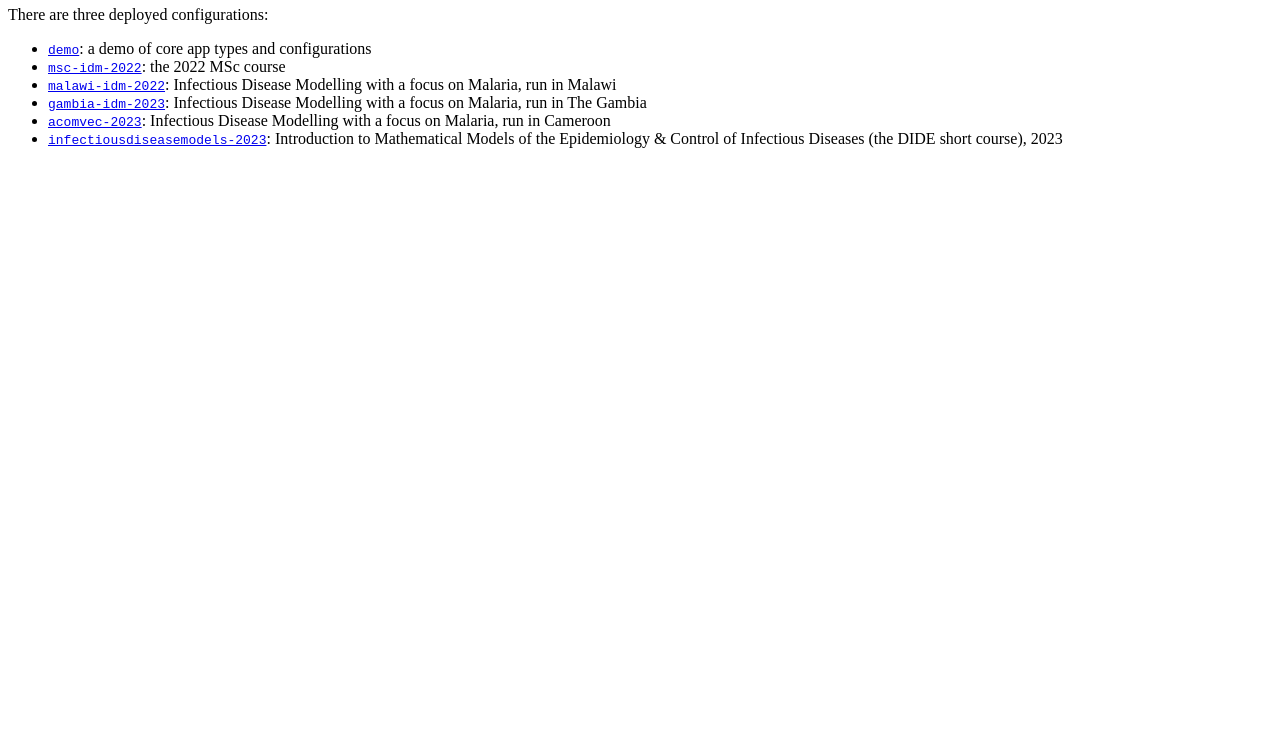
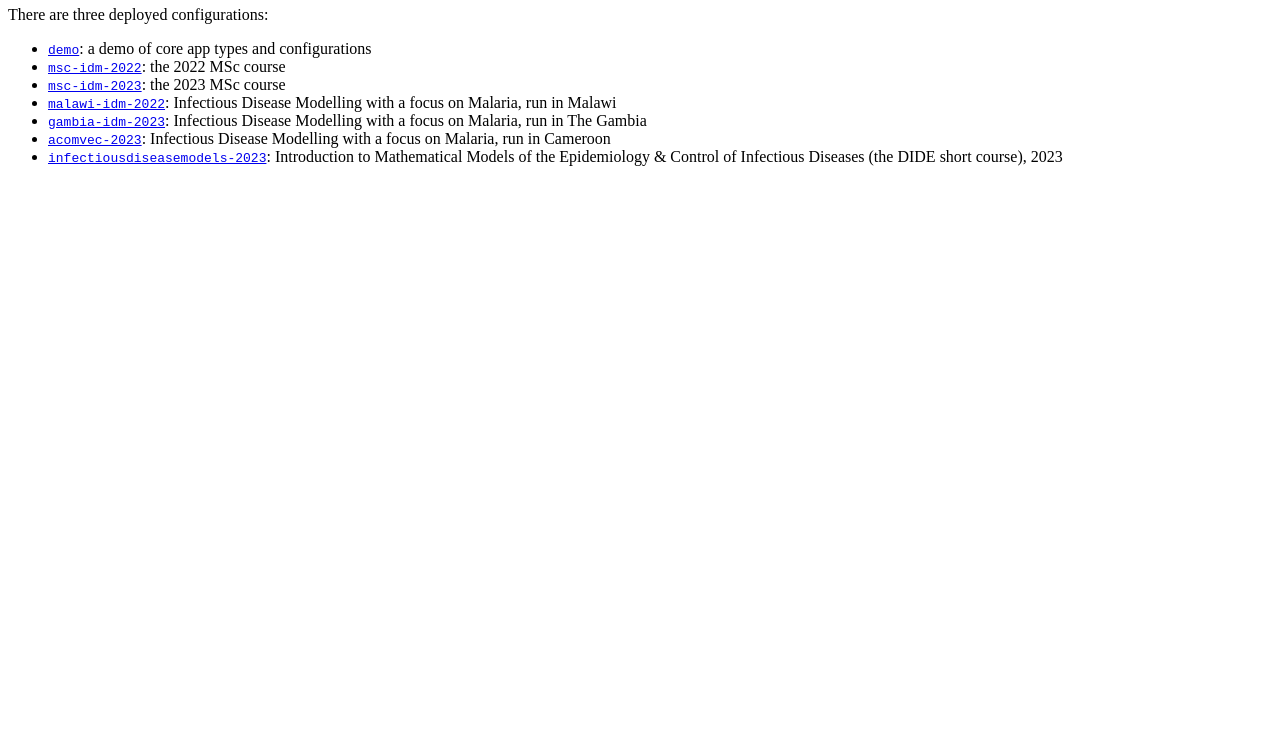
Before and after one commit to mrc-ide/wodin-epimodels, a plain HTML site: page root/index.html in a window 1280 px wide. Shown: the part 60-800 px from the top of the page. Drawn offline with Linux system fonts and the light colour scheme.

Commit message:
Add 2023 course

```diff
--- a/root/index.html
+++ b/root/index.html
@@ -15,6 +15,10 @@
       <li>
         <a href="/msc-idm-2022"><code>msc-idm-2022</code></a>: the
         2022 MSc course
+      </li>
+      <li>
+        <a href="/msc-idm-2023"><code>msc-idm-2023</code></a>: the
+        2023 MSc course
       </li>
       <li>
         <a href="/malawi-idm-2022"><code>malawi-idm-2022</code></a>:
```
Also changed, not shown: 2 other files.
